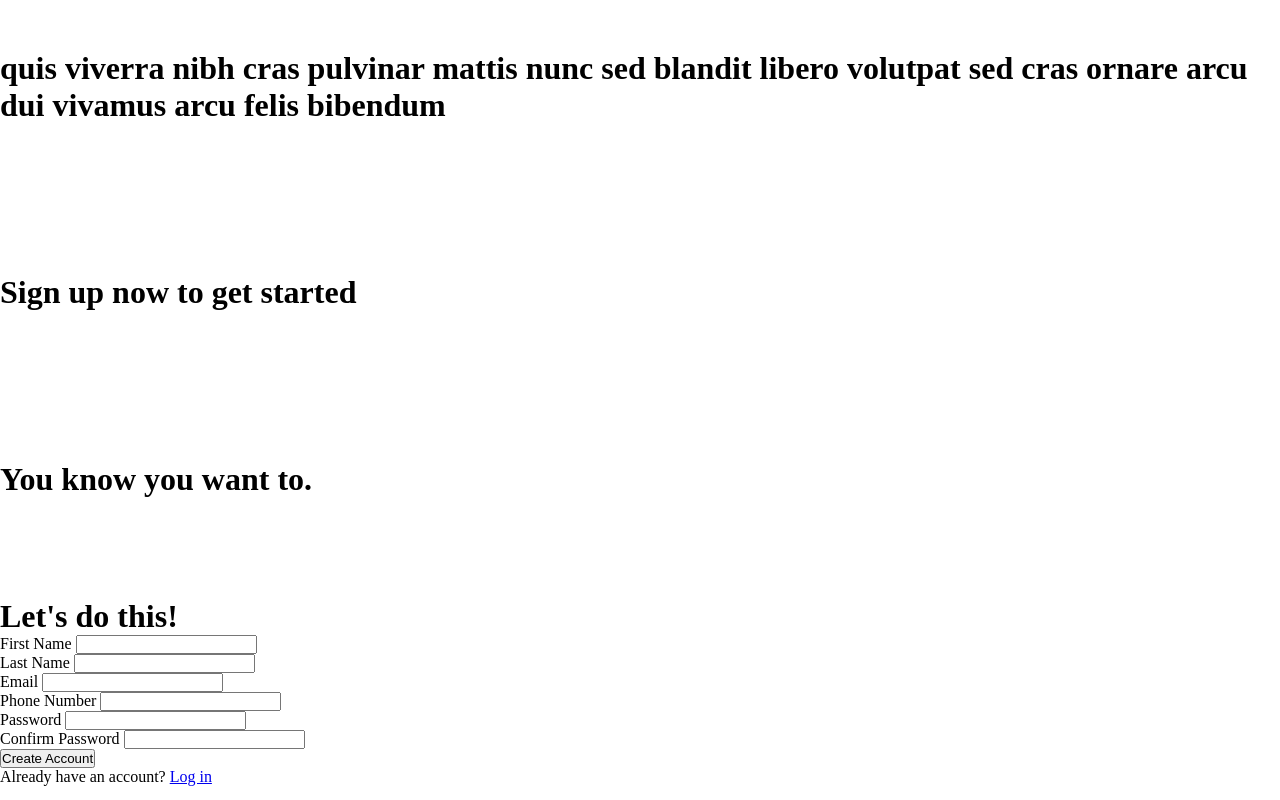
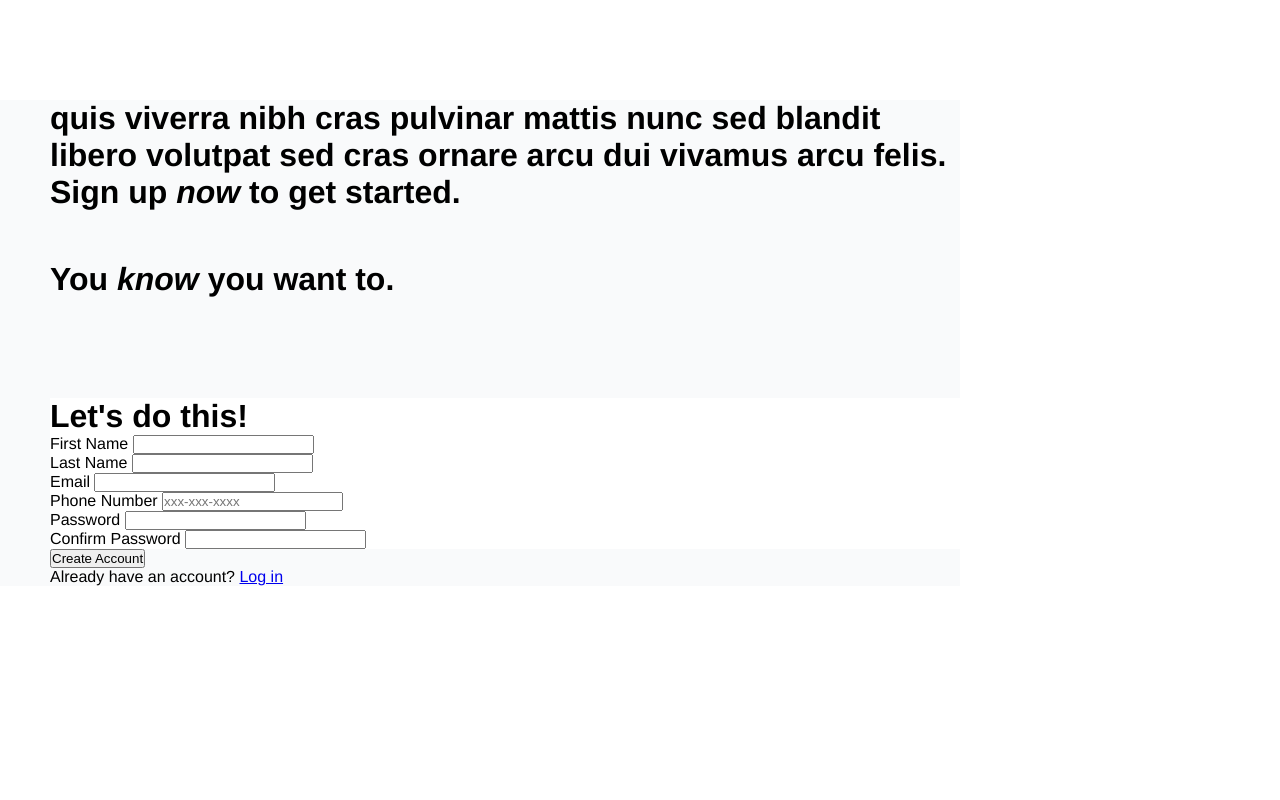
Before and after one commit to looonnng/odin-sign-up-form, a plain HTML site: page index.html in a window 1280 px wide. Drawn offline with Linux system fonts and the light colour scheme.

Commit message:
Formatted

```diff
--- a/index.html
+++ b/index.html
@@ -7,53 +7,68 @@
     <link rel="stylesheet" href="styles.css" />
   </head>
   <body>
-    <h1 class="login-intro">
-      quis viverra nibh cras pulvinar mattis nunc sed blandit libero volutpat
-      sed cras ornare arcu dui vivamus arcu felis bibendum
-    </h1>
-    <h1 class="login-intro">Sign up now to get started</h1>
+    <div class="right-side">
+      <h1>
+        quis viverra nibh cras pulvinar mattis nunc sed blandit libero volutpat
+        sed cras ornare arcu dui vivamus arcu felis.
+      </h1>
+      <h1>Sign up <em>now</em> to get started.</h1>
 
-    <h1 class="login-intro">You know you want to.</h1>
+      <h1 class="login-intro">You <em>know</em> you want to.</h1>
 
-    <div class="form-section">
-      <h1 class="login-form-title">Let's do this!</h1>
-      <form id="loginForm" class="login-form">
+      <form id="login-form" class="login-form">
+        <h1 class="login-form-title">Let's do this!</h1>
         <div class="login-form-firstname">
-          <label for="firstName">First Name</label>
-          <input id="firstName" type="text" name="firstName" required />
+          <label for="first-name">First Name</label>
+          <input id="first-name" type="text" name="first-name" required />
         </div>
         <div class="login-form-lastname">
-          <label for="lastName">Last Name</label>
-          <input id="lastName" type="text" name="lastName" required />
+          <label for="last-name">Last Name</label>
+          <input
+            id="last-name"
+            type="text"
+            name="last-name"
+            value=""
+            required
+          />
         </div>
         <div class="login-form-email">
           <label for="mail">Email</label>
-          <input id="mail" type="email" name="email" required />
+          <input id="mail" type="email" name="email" value="" required />
         </div>
         <div class="login-form-phone">
-          <label for="phoneNumber">Phone Number</label>
-          <input id="phoneNumber" type="tel" name="phoneNumber" required />
+          <label for="phone-number">Phone Number</label>
+          <input
+            id="phone-number"
+            type="tel"
+            name="phone-number"
+            pattern="[0-9]{3}-[0-9]{3}-[0-9]{4}"
+            placeholder="xxx-xxx-xxxx"
+            required
+          />
         </div>
         <div class="login-form-password">
           <label for="pwd">Password</label>
           <input id="pwd" type="password" name="password" required />
         </div>
         <div class="login-form-password-confirm">
-          <label for="pwdConfirm">Confirm Password</label>
+          <label for="password-confirm">Confirm Password</label>
           <input
-            id="pwdConfirm"
+            id="password-confirm"
             type="password"
-            name="passwordConfirm"
+            name="password-confirm"
             required
           />
         </div>
       </form>
+
+      <div class="form-submit">
+        <button type="submit" form="login-form">Create Account</button>
+      </div>
+
+      <div class="login-account">
+        Already have an account? <a href="#">Log in</a>
+      </div>
     </div>
-
-    <div class="form-submit">
-      <button type="submit" form="loginForm">Create Account</button>
-    </div>
-
-    <p class="login-account">Already have an account? <a href="#">Log in</a></p>
   </body>
 </html>
```
